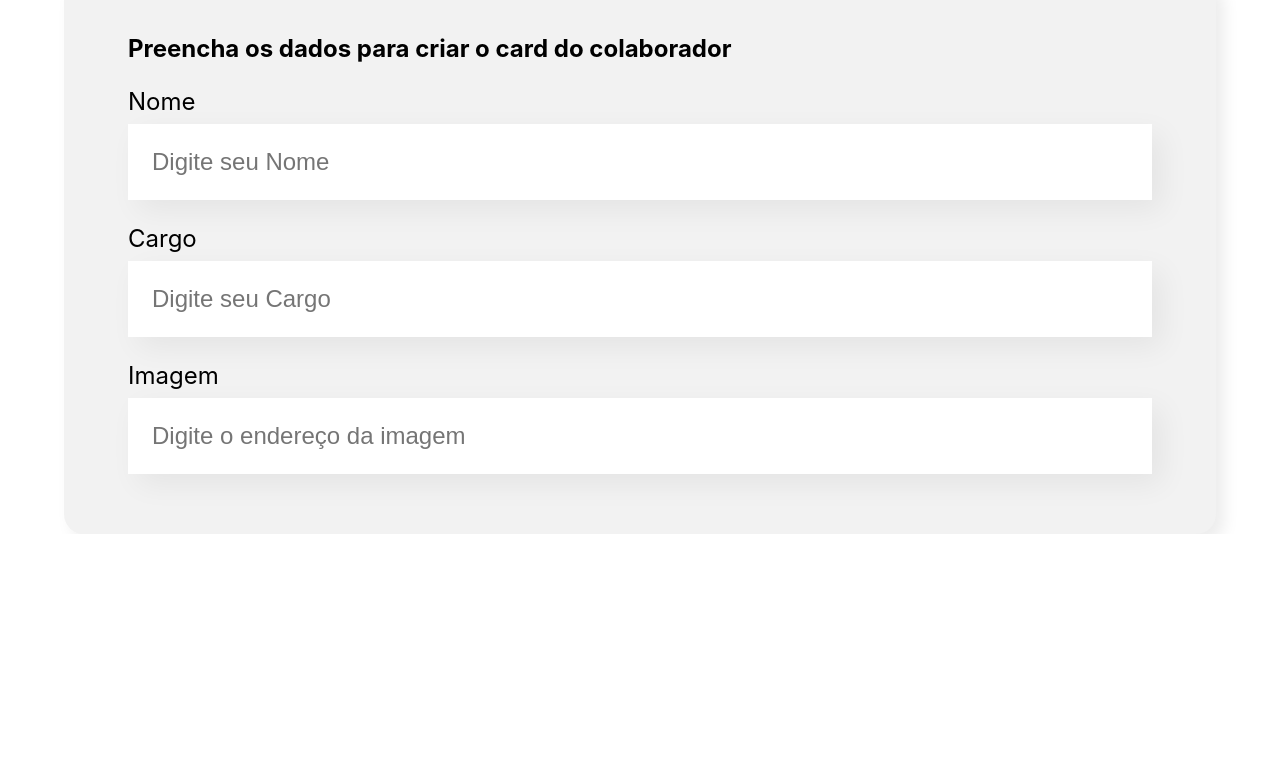
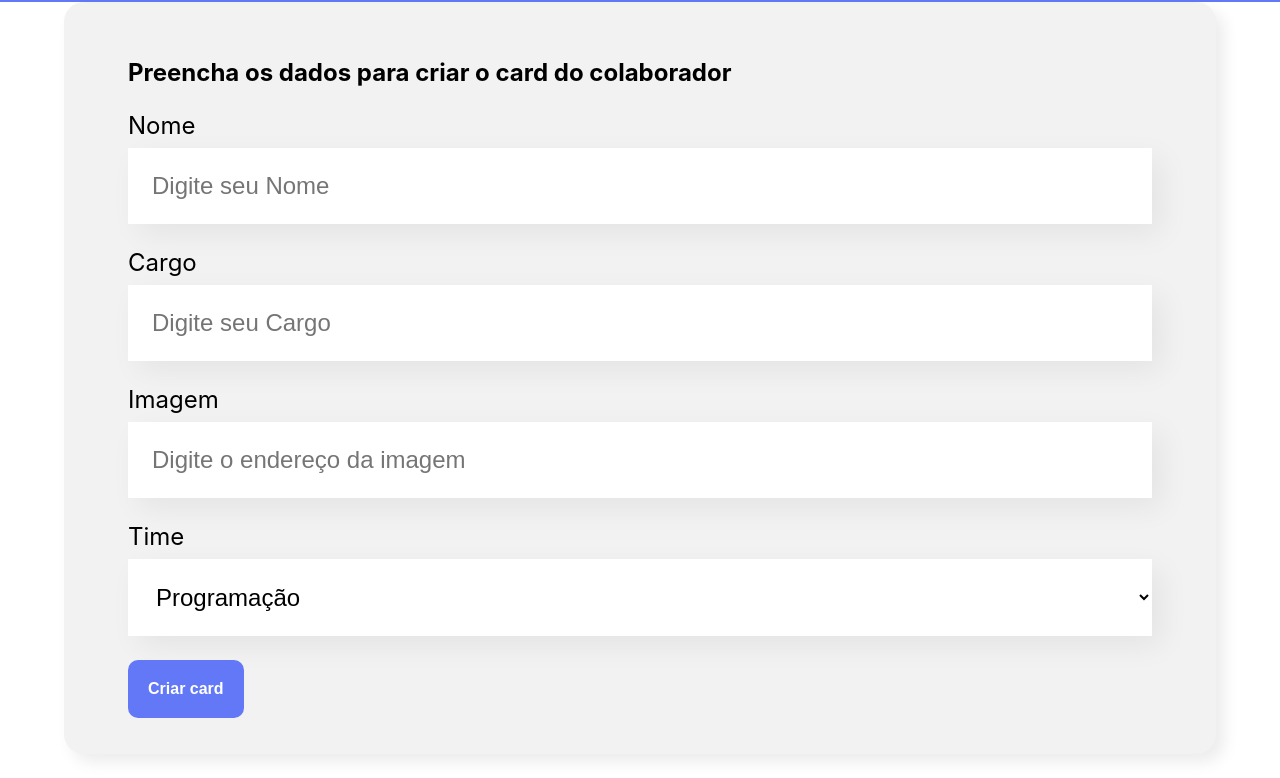
Before and after one commit to GustavoRRSilva/reactAlura, a React (Create React App) app: page / in a window 1280 px wide. Shown: the part 520-1298 px from the top of the page. Before the commit the page ends 1054 px from the top, so only its background shows below. Built offline with nearby package versions, Linux system fonts and the light colour scheme.

Commit message:
fim da aula lista dos times

```diff
--- a/src/componentes/Formulario/Formulario.css
+++ b/src/componentes/Formulario/Formulario.css
@@ -10,3 +10,15 @@
    padding: 36px 64px;
    box-shadow:8px 8px 16px rgba(0,0,0, 0.08);
 }
+.submit{
+    background-color: #6278F7;
+    border: 0;
+    padding: 20px;
+    border-radius: 10px;
+    font-weight: bold;
+    font-size: 1em;
+    color: #FFFFFF;
+}
+.submit:hover{
+    cursor:pointer;
+}
--- a/src/componentes/Formulario/index.js
+++ b/src/componentes/Formulario/index.js
@@ -1,6 +1,16 @@
 import CampoTexto from "../CampoTexto";
+import ListaSuspesa from "../ListaSuspensa";
 import "./Formulario.css";
 const Formulario = () => {
+  const times = [
+    'Programação',
+    'Front-End',
+    'Data Science',
+    'Devops',
+    'Ux e Design',
+    'Mobile',
+    'Inovação e Gestão'
+  ]
   return (
     <section className = "formulario">
       <form>
@@ -8,6 +18,11 @@ const Formulario = () => {
         <CampoTexto label="Nome" placeholder="Digite seu Nome" />
         <CampoTexto label="Cargo" placeholder="Digite seu Cargo" />
         <CampoTexto label="Imagem" placeholder="Digite o endereço da imagem  "/>
+        <ListaSuspesa itens ={times} label = "Time"></ListaSuspesa>
+        <input type="submit"
+        className="submit"
+        value = "Criar card"
+        />
       </form>
     </section>
   );
--- /dev/null
+++ b/src/componentes/ListaSuspensa/ListaSuspensa.css
@@ -0,0 +1,20 @@
+div{
+    margin: 24px 0;
+   }
+
+   .label{
+       display: block;
+       margin-bottom: 8px;
+       font-size: 24px;
+
+   }
+
+   .select{
+       background-color: #FFFFFF;
+       box-shadow: 10px 10px 30px 0px rgba(0, 0, 0, 0.06);
+       width: 100%;
+       border: none;
+       font-size: 24px;
+       padding: 24px;
+       box-sizing: border-box;
+   }
--- /dev/null
+++ b/src/componentes/ListaSuspensa/index.js
@@ -0,0 +1,15 @@
+import './ListaSuspensa.css'
+const ListaSuspesa = (props) => {
+    return(
+        <div>
+            <label className='label'>{props.label}</label>
+            <select className='select' >
+              {props.itens.map(item => {
+                return <option key = {item}>{item}</option>
+              })}
+            </select>
+        </div>
+    )
+}
+
+export default ListaSuspesa;
```
